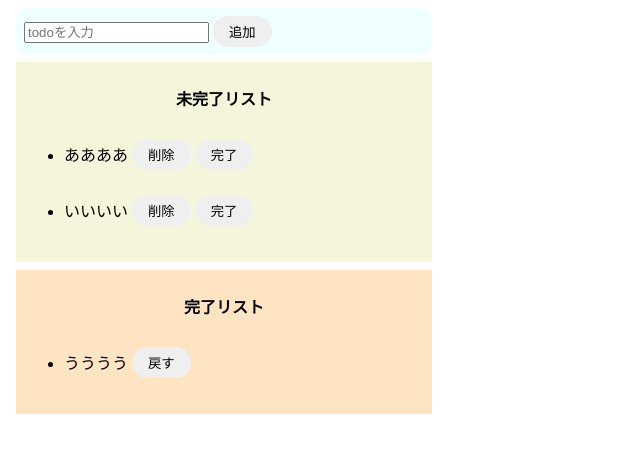
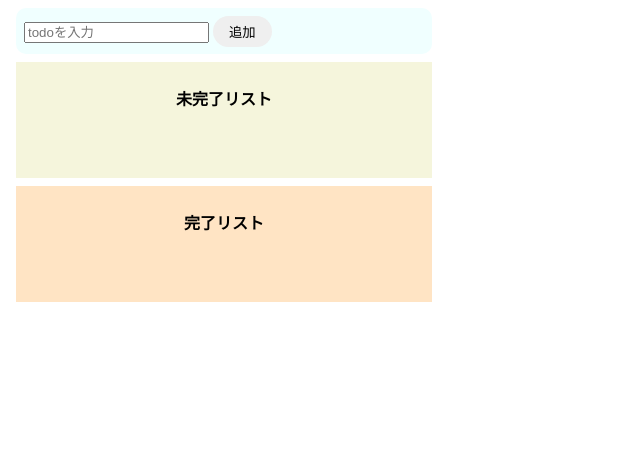
Before and after one commit to kamayatu/todo-list, a React (Create React App) app: page / in a window 1280 px wide. Shown: the top 452 px of the page, without its empty margins (0-640 px from the left). Built offline with nearby package versions, Linux system fonts and the light colour scheme.

Commit message:
add edit function

```diff
--- a/src/App.js
+++ b/src/App.js
@@ -1,13 +1,37 @@
 import React, { useState } from 'react';
 import "./style.css"
 function App() {
-  const [incompleteTodos, setIncompleteTodos] = useState(['ああああ','いいいい']);
-  const [completeTodos, setCompleteTodos] = useState(['うううう']);
+  const [incompleteTodos, setIncompleteTodos] = useState([]);
+  const [completeTodos, setCompleteTodos] = useState([]);
   const [todoText, setTodoText] = useState('');
+  const [editText, setEditText] = useState('');
+  const [isEditing, setIsEditing] = useState(false);
+  const [index, setIndex] = useState(0);
 
   const onChangeTodoText = (event) => {
     setTodoText(event.target.value)
   };
+
+  const onChangeEdit = (event) => {
+    setEditText(event.target.value)
+  };
+
+  const onClickEdit = (todo, index) => {
+    setIsEditing(true);
+    setEditText(todo);
+    setIndex(index)
+    }
+
+  const onClickEditButton = () => {
+    const newTodos = [...incompleteTodos, editText];
+    newTodos.splice(index, 1)
+    setIncompleteTodos(newTodos);
+    onClickEditBack();
+  }
+
+  const onClickEditBack = () => {
+    setIsEditing(false);
+  }
 
   const addNewTask = () => {
     if(todoText !== '') {
@@ -33,16 +57,39 @@ function App() {
     // alert(index)
   }
 
+    const onClickBack = (index) => {
+      const deleteComplete = [...completeTodos];
+      deleteComplete.splice(index, 1);
+
+      const newIncomplete = [...incompleteTodos, completeTodos[index]];
+      setIncompleteTodos(newIncomplete);
+      setCompleteTodos(deleteComplete);
+    }
+
+
   return (
     <>
     <div className="input-area">
+
+      {isEditing? (
+        <>
+      <input value={editText} onChange={onChangeEdit} placeholder="編集入力" />
+      <button className="button" onClick={onClickEditButton}>編集</button>
+      <button className="button" onClick={onClickEditBack}>キャンセル</button>
+      </>
+      ) : (
+        <>
       <input value={todoText} onChange={onChangeTodoText} placeholder="todoを入力" />
       <button className="button" onClick={addNewTask}>追加</button>
+        </>
+      )}
+
+
     </div>
 
     <div className="incomplete-area">
       <p className="title">未完了リスト</p>
-      <ul>
+      <ol>
       {incompleteTodos.map((todo, index) => {
         return(
           <li key={todo}>
@@ -50,26 +97,27 @@ function App() {
           <p>{todo}</p>
           <button className="button" onClick={() => deleteTask(index)}>削除</button>
           <button className="button" onClick={() => completeTask(index)}>完了</button>
+          <button className="button" onClick={() => onClickEdit(todo, index)}>編集</button>
           </div>
         </li>
         );
       })}
-      </ul>
+      </ol>
     </div>
     <div className="complete-area">
       <p className="title">完了リスト</p>
-      <ul>
-        {completeTodos.map((todo) => {
+      <ol>
+        {completeTodos.map((todo, index) => {
           return(
             <li key={todo}>
             <div className="list-row">
             <p>{todo}</p>
-            <button className="button">戻す</button>
+            <button className="button" onClick={() => onClickBack(index)}>戻す</button>
             </div>
           </li>
           );
         })}
-      </ul>
+      </ol>
     </div>
     </>
   );
```
